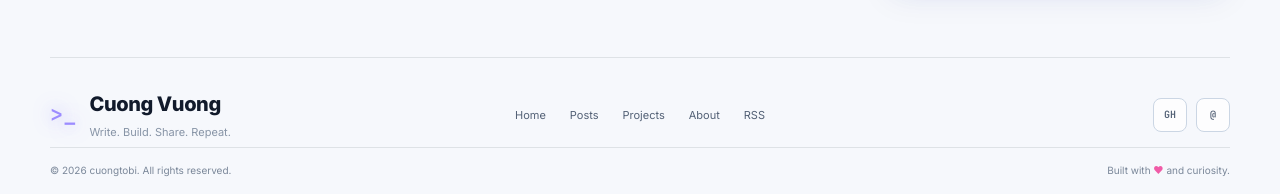
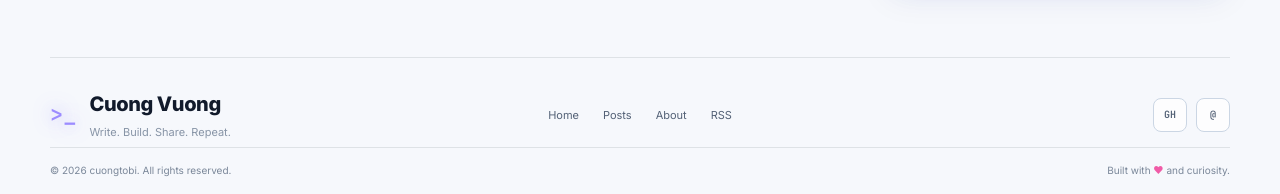
Before and after one commit to cuongtobi/cuongtobi.github.io, a Jekyll site: the page built from index.html, in a window 1280 px wide. Shown: the part 1343-1537 px from the top of the page. Built offline with Jekyll 4.4.1, drawn with Linux system fonts in a browser that asks for light colours; the list of posts is cut into pages by our own code.

Commit message:
ui: remove Projects from footer navigation

```diff
--- a/_includes/footer.html
+++ b/_includes/footer.html
@@ -13,7 +13,6 @@
         <nav class="footer-nav" aria-label="Footer">
           <a href="{{ '/' | relative_url }}">Home</a>
           <a href="{{ '/posts.html' | relative_url }}">Posts</a>
-          <a href="{{ '/projects.html' | relative_url }}">Projects</a>
           <a href="{{ '/about.html' | relative_url }}">About</a>
           <a href="{{ '/feed.xml' | relative_url }}">RSS</a>
         </nav>
```
